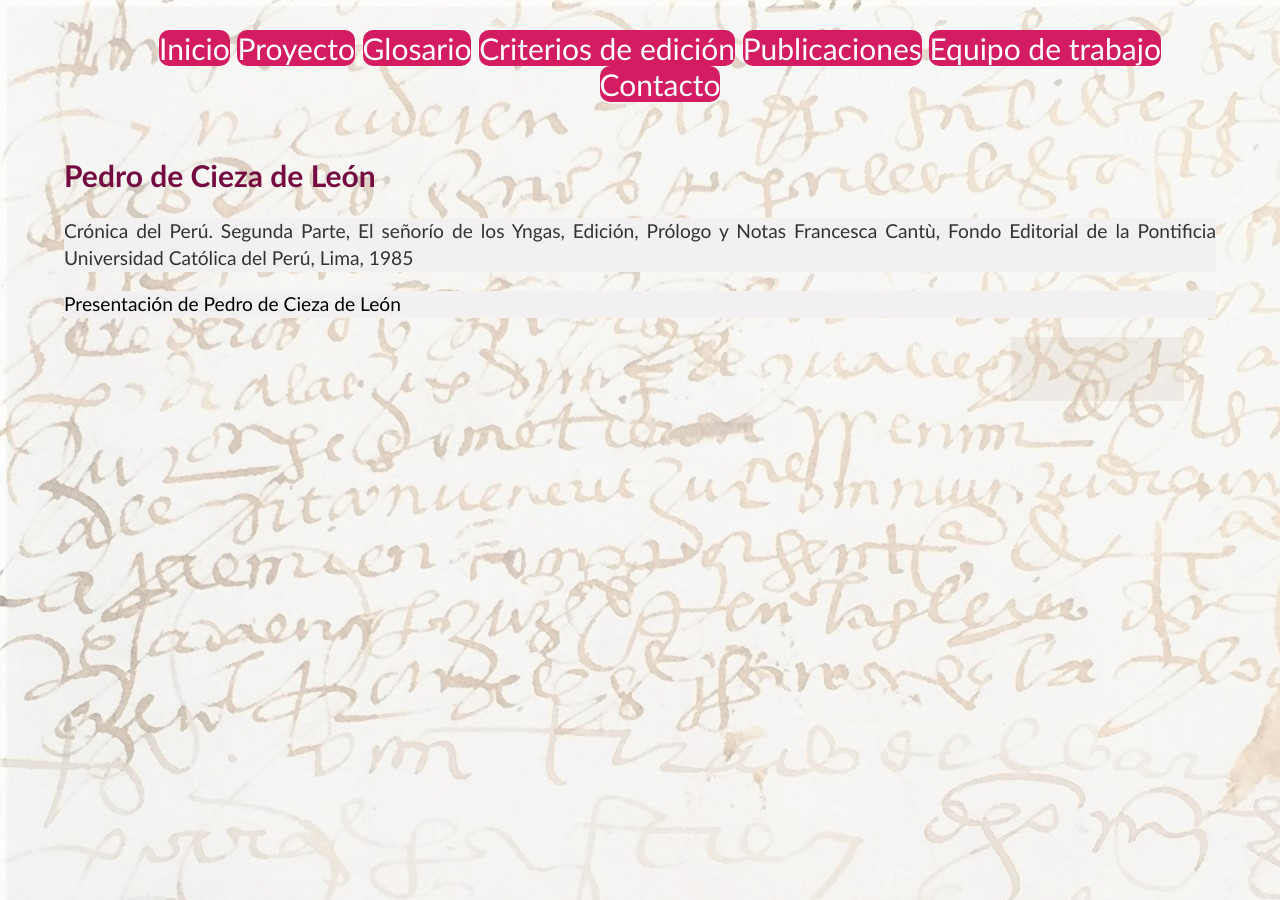
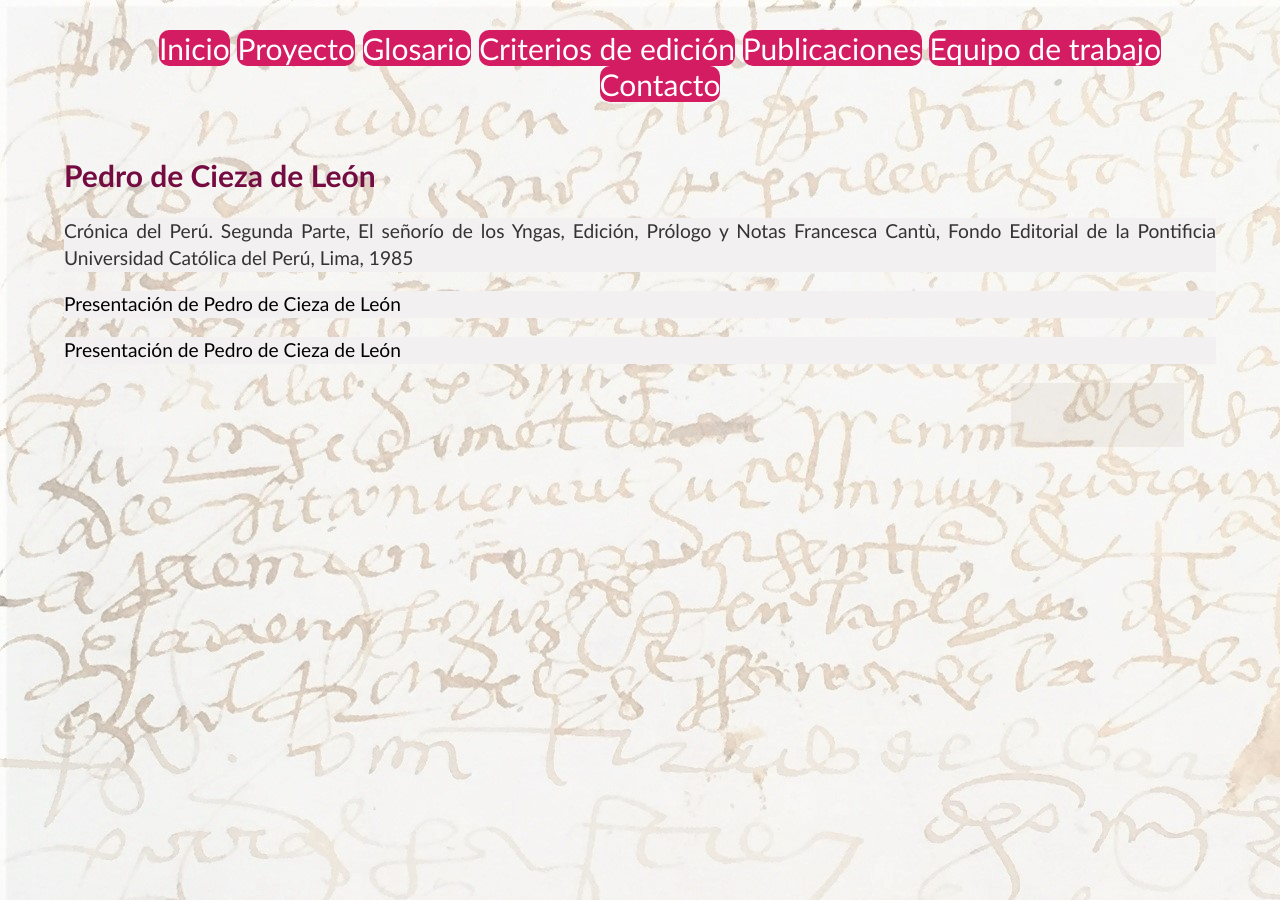
Before and after one commit to glosascroniquenses/glosascroniquenses.github.io, a Jekyll site: the page built from _autores/cronista05.html, in a window 1280 px wide. Built offline with Jekyll 4.4.1, drawn with Linux system fonts in a browser that asks for light colours.

Commit message:
Update autore.html

```diff
--- a/_layouts/autore.html
+++ b/_layouts/autore.html
@@ -7,6 +7,7 @@ layout: default
     </header>
     <p>{{ content }}</p>
     <p><a href="{{ intro.url }}" >Presentación de {{ page.title }}</a></p>
+    <p><a href="{{ site.intro }}" >Presentación de {{ page.title }}</a></p>
 
     {% if page.data %}
 
```
